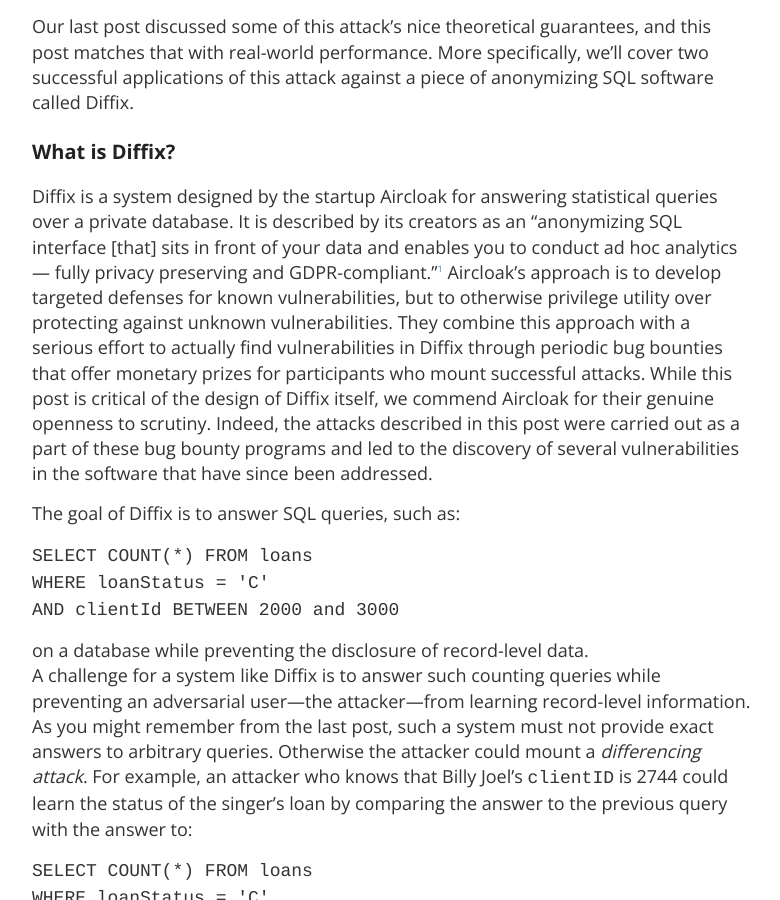
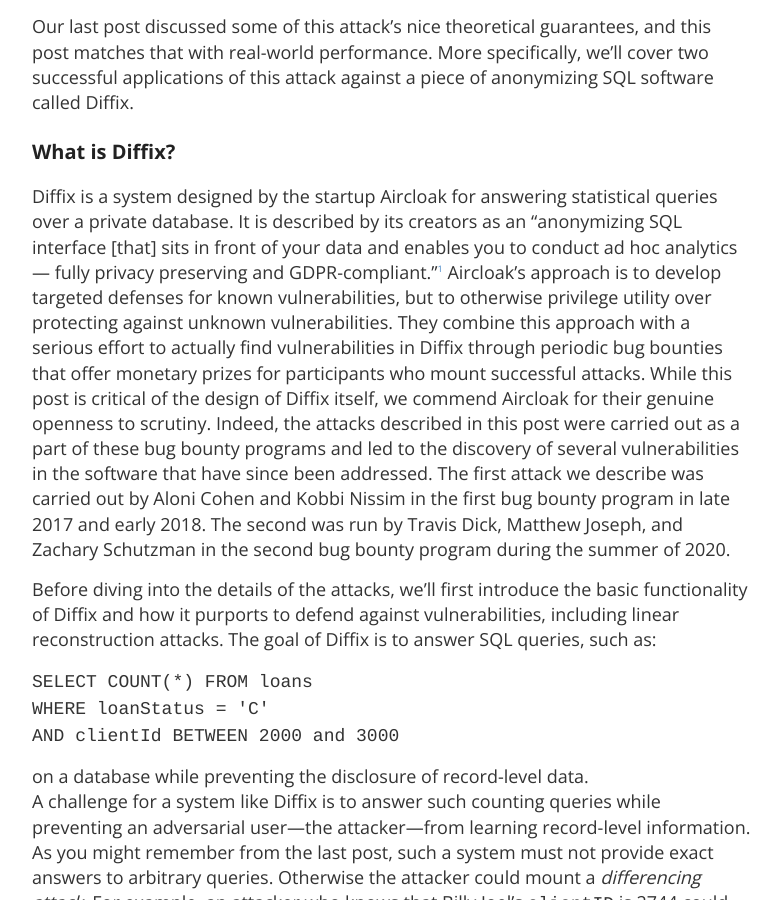
Before and after one commit to differentialprivacy/differentialprivacy, a Jekyll site: the page built from _posts/2020-10-16-diffix-attack.md, in a window 1280 px wide and 900 px high, scrolled down 583 px. Shown: the whole window, without its empty margins (248-1028 px from the left). Built offline with Jekyll 4.4.1, drawn with Linux system fonts in a browser that asks for light colours; comment, search, counter and statistics services are not loaded.

Commit message:
add a few details

````diff
--- a/_posts/2020-10-16-diffix-attack.md
+++ b/_posts/2020-10-16-diffix-attack.md
@@ -24,9 +24,9 @@
 Our last post discussed some of this attack's nice theoretical guarantees, and this post matches that with real-world performance. More specifically, we'll cover two successful applications of this attack against a piece of anonymizing SQL software called Diffix.
 
 ### What is Diffix? ###
-Diffix is a system designed by the startup Aircloak for answering statistical queries over a private database. It is described by its creators as an "anonymizing SQL interface [that] sits in front of your data and enables you to conduct ad hoc analytics --- fully privacy preserving and GDPR-compliant."[^1]  Aircloak's approach is to develop targeted defenses for known vulnerabilities, but to otherwise privilege utility over protecting against unknown vulnerabilities.  They combine this approach with a serious effort to actually find vulnerabilities in Diffix through periodic bug bounties that offer monetary prizes for participants who mount successful attacks.  While this post is critical of the design of Diffix itself, we commend Aircloak for their genuine openness to scrutiny. Indeed, the attacks described in this post were carried out as a part of these bug bounty programs and led to the discovery of several vulnerabilities in the software that have since been addressed.
+Diffix is a system designed by the startup Aircloak for answering statistical queries over a private database. It is described by its creators as an "anonymizing SQL interface [that] sits in front of your data and enables you to conduct ad hoc analytics --- fully privacy preserving and GDPR-compliant."[^1]  Aircloak's approach is to develop targeted defenses for known vulnerabilities, but to otherwise privilege utility over protecting against unknown vulnerabilities.  They combine this approach with a serious effort to actually find vulnerabilities in Diffix through periodic bug bounties that offer monetary prizes for participants who mount successful attacks.  While this post is critical of the design of Diffix itself, we commend Aircloak for their genuine openness to scrutiny. Indeed, the attacks described in this post were carried out as a part of these bug bounty programs and led to the discovery of several vulnerabilities in the software that have since been addressed. The first attack we describe was carried out by Aloni Cohen and Kobbi Nissim in the first bug bounty program in late 2017 and early 2018.  The second was run by Travis Dick, Matthew Joseph, and Zachary Schutzman in the second bug bounty program during the summer of 2020.
 
-The goal of Diffix is to answer SQL queries, such as:
+Before diving into the details of the attacks, we'll first introduce the basic functionality of Diffix and how it purports to defend against vulnerabilities, including linear reconstruction attacks.  The goal of Diffix is to answer SQL queries, such as:
 ```SQL
 SELECT COUNT(*) FROM loans
 WHERE loanStatus = 'C'
````
